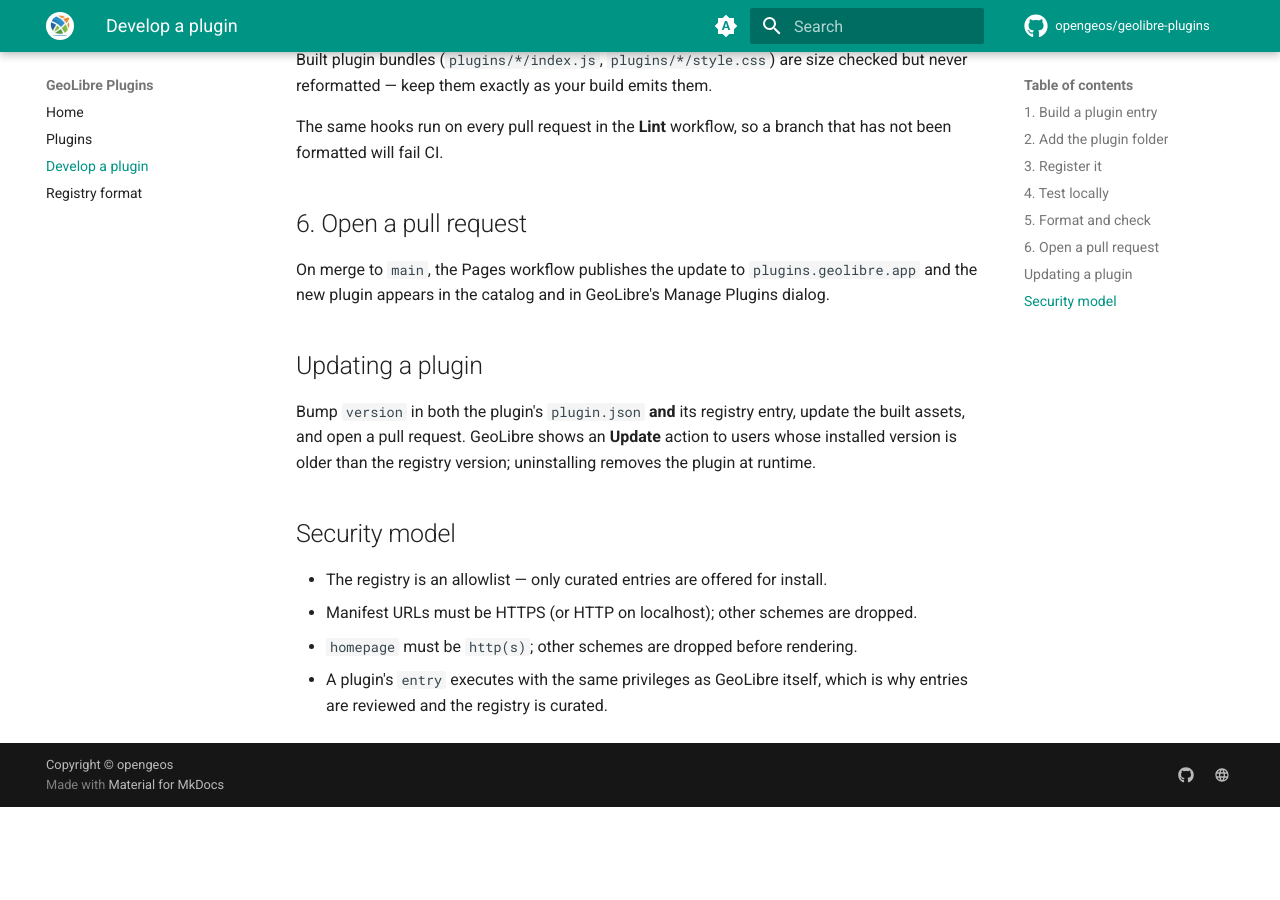
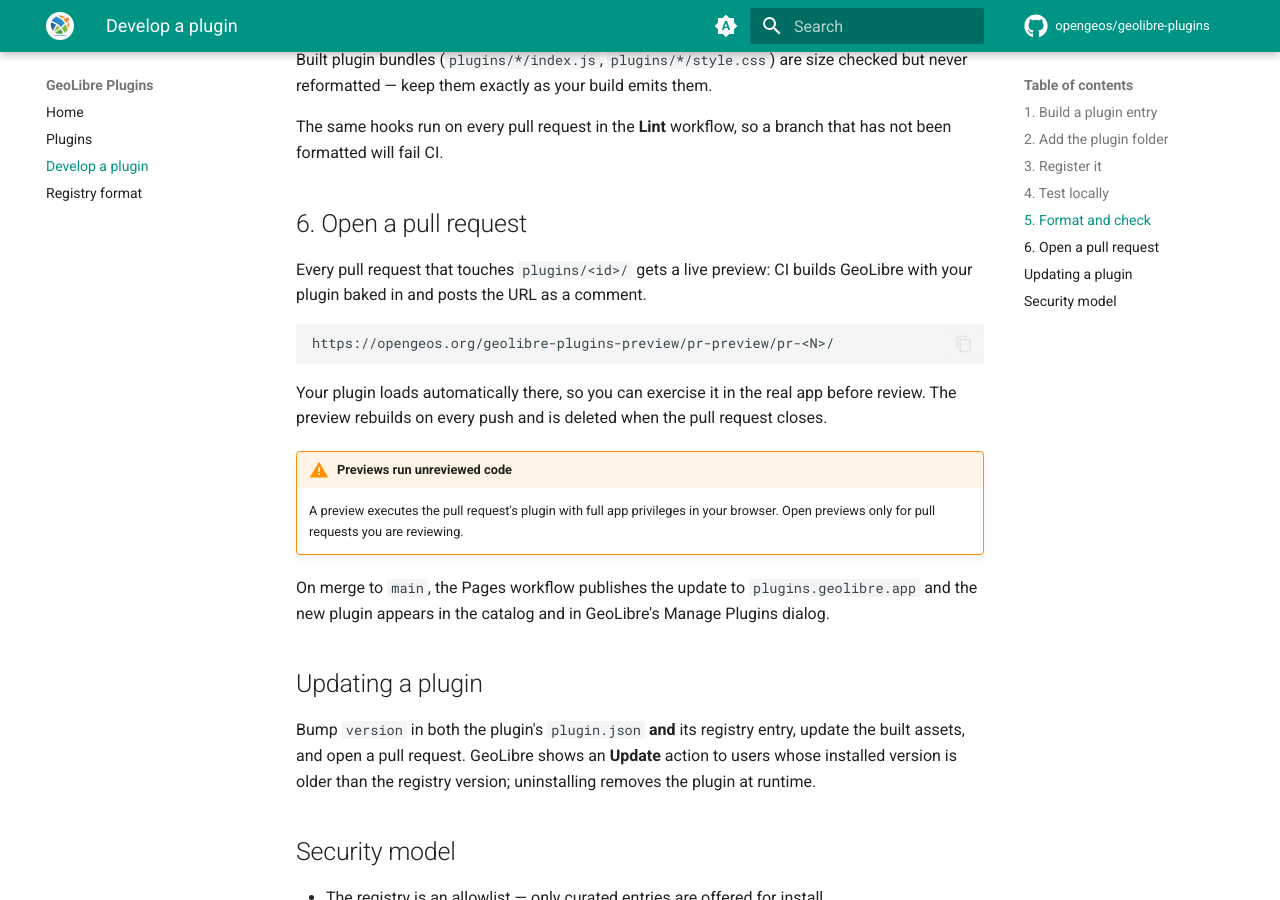
Before and after one commit to opengeos/geolibre-plugins, an MkDocs documentation site: the page built from docs/develop.md, in a window 1280 px wide and 900 px high, scrolled down 1837 px. Built offline with MkDocs 1.6.1 and Material for MkDocs 9.7.7, drawn with Linux system fonts in a browser that asks for light colours; comment, search, counter and statistics services are not loaded; before the commit the page ends 2644 px from its top, so only the background shows below that.

Commit message:
Add per-PR plugin preview builds (#38)
* Add per-PR plugin preview builds

Builds GeoLibre with the plugin(s) a PR touches baked in and publishes it to
opengeos/geolibre-plugins-preview under pr-preview/pr-<N>/, so a reviewer can
exercise a submitted plugin in the real app before merging.

Uses GeoLibre's documented public/plugins/ drop-in folder, which loads whatever
it finds at startup, so no registry plumbing is involved. Runs on
pull_request_target so fork PRs get previews too; the submitted plugin is never
executed during the build because Vite copies public/ verbatim.

* Address CodeRabbit review feedback

- Wait for the Pages deployment before posting the sticky comment, so the
  preview link resolves when a reviewer clicks it instead of 404ing until the
  build finishes. This polls the Pages API with PREVIEW_DEPLOY_TOKEN, so the
  documented PAT scopes now include Pages: Read; without it the job burns the
  timeout and fails with a misleading "waiting for build to start".
- Pin rossjrw/pr-preview-action to a SHA. It is third-party and receives the
  deploy token, so a moved tag would hand that token to unreviewed code.

````diff
--- a/docs/develop.md
+++ b/docs/develop.md
@@ -89,6 +89,22 @@ that has not been formatted will fail CI.
 
 ## 6. Open a pull request
 
+Every pull request that touches `plugins/<id>/` gets a live preview: CI builds
+GeoLibre with your plugin baked in and posts the URL as a comment.
+
+```text
+https://opengeos.org/geolibre-plugins-preview/pr-preview/pr-<N>/
+```
+
+Your plugin loads automatically there, so you can exercise it in the real app
+before review. The preview rebuilds on every push and is deleted when the pull
+request closes.
+
+!!! warning "Previews run unreviewed code"
+    A preview executes the pull request's plugin with full app privileges in
+    your browser. Open previews only for pull requests you are reviewing.
+
+
 On merge to `main`, the Pages workflow publishes the update to
 `plugins.geolibre.app` and the new plugin appears in the catalog and in
 GeoLibre's Manage Plugins dialog.
````
Also changed, not shown: 1 other file.
